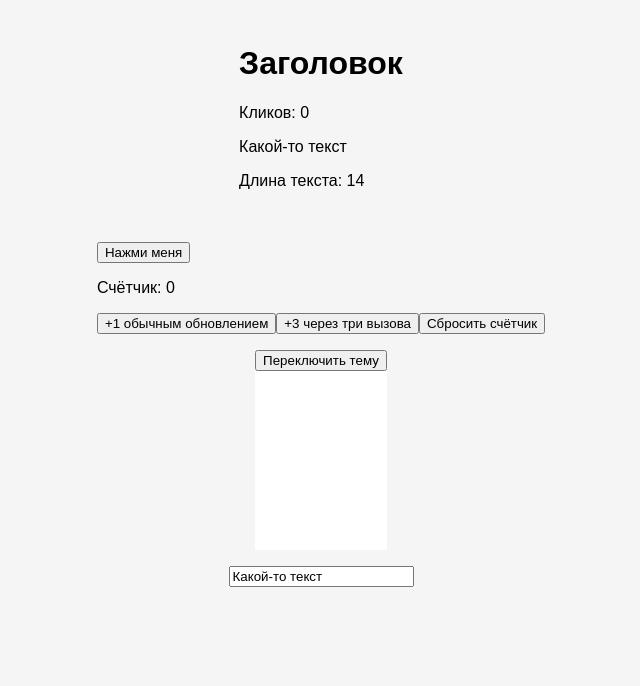
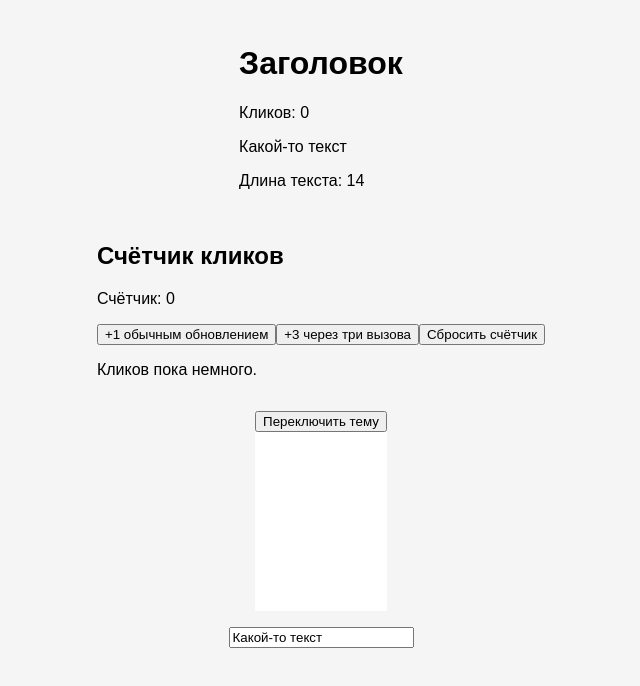
Before and after one commit to tusin777/react-home-works-app, a React (Vite) app: page / in a window 1280 px wide. Shown: the top 686 px of the page, without its empty margins (319-959 px from the left). Built offline with nearby package versions, Linux system fonts and the light colour scheme.

Commit message:
Убрать неиспользуемые функции и улучшить структуру компонентов ClickCounter и App

```diff
--- a/src/components/App/App.jsx
+++ b/src/components/App/App.jsx
@@ -11,10 +11,6 @@ function App() {
 
   const [text, setText] = useState("Какой-то текст");
 
-  // const handleClick = () => {
-  //   setClicks(clicks + 1);
-  // };
-
   return (
     <div className={isDarkMode ? "app app--dark" : "app app--light"}>
       <Header clicks={clicks} text={text} />
--- a/src/components/ClickCounter/ClickCounter.jsx
+++ b/src/components/ClickCounter/ClickCounter.jsx
@@ -1,21 +1,7 @@
-import React, { useState } from "react";
-
-const ClickCounter = ({ title }) => {
-  const [clicks, setClicks] = useState(0);
-
-  const handleClick = () => {
-    setClicks(clicks + 1);
-  };
-
+const ClickCounter = ({ clicks, setClicks }) => {
   const handlePlusOne = () => {
     setClicks(clicks + 1);
   };
-
-  //   const handlePlusThreeWrong = () => {
-  //     setClicks(clicks + 1);
-  //     setClicks(clicks + 1);
-  //     setClicks(clicks + 1);
-  //   };
 
   const handlePlusThree = () => {
     setClicks((prev) => prev + 1);
@@ -27,15 +13,18 @@ const ClickCounter = ({ title }) => {
     setClicks(0);
   };
 
+  const warning = clicks >= 10 ? "Вы много кликнули!" : "Кликов пока немного.";
+
   return (
     <div>
-      <h2>{title}</h2>
-      <button onClick={handleClick}>Нажми меня</button>
+      <h2>Счётчик кликов</h2>
+
       <p>Счётчик: {clicks}</p>
       <button onClick={handlePlusOne}>+1 обычным обновлением</button>
-      {/* <button onClick={handlePlusThreeWrong}>+3 через три вызова</button> */}
+
       <button onClick={handlePlusThree}>+3 через три вызова</button>
       <button onClick={handleReset}>Сбросить счётчик</button>
+      <p>{warning}</p>
     </div>
   );
 };
```
